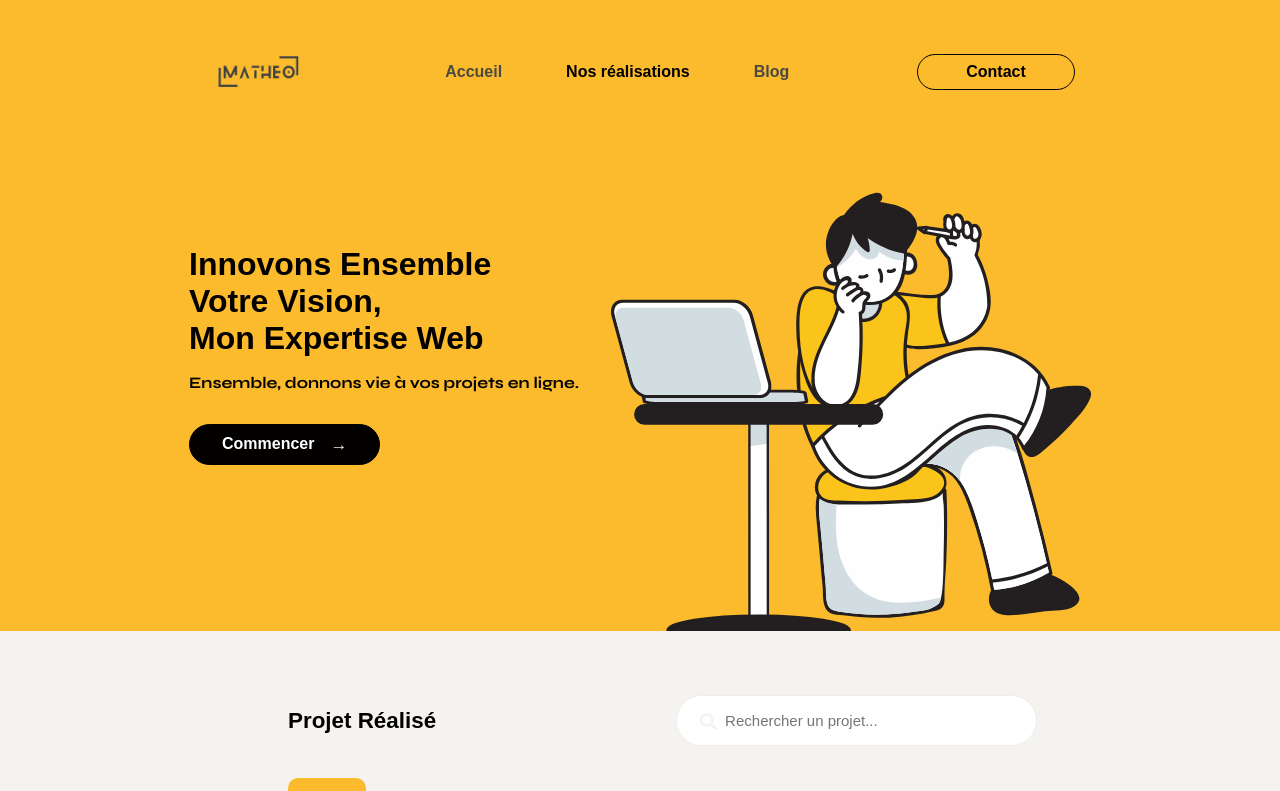
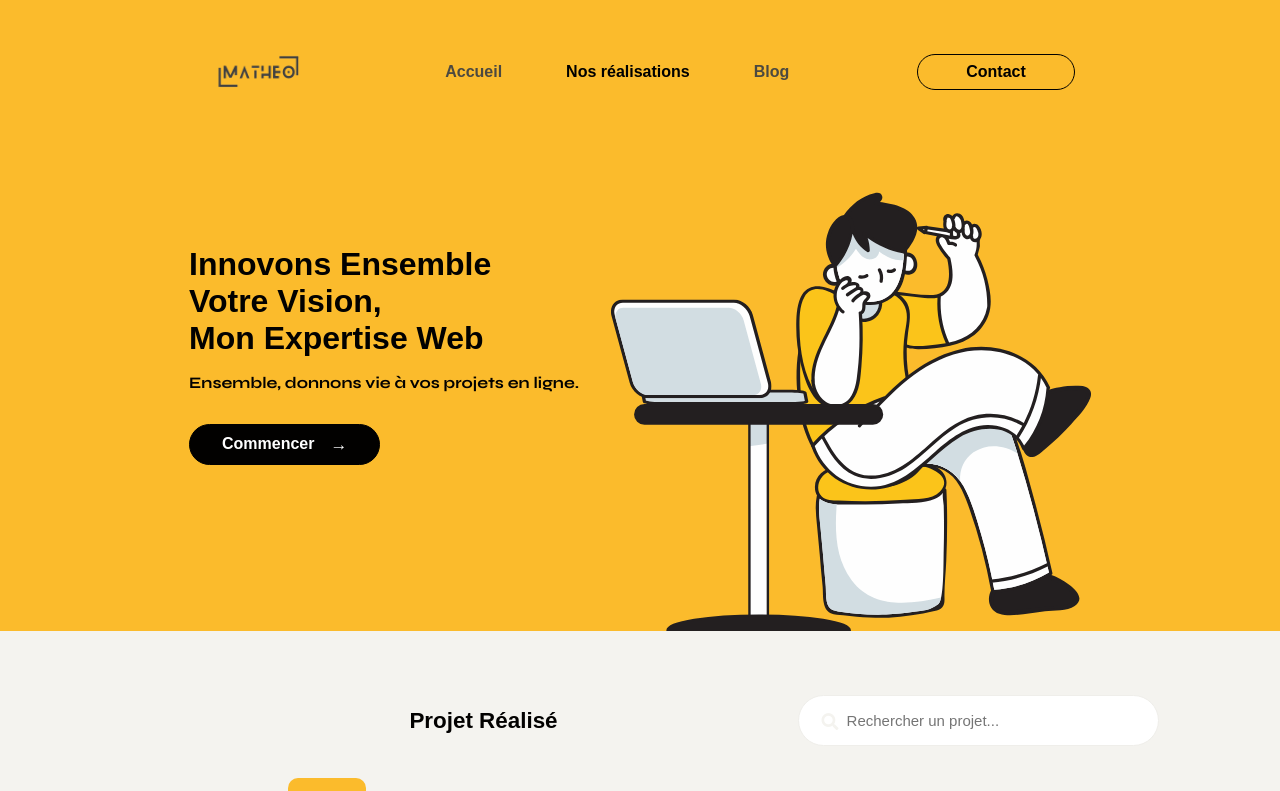
Before and after one commit to Matheo1210/web-design-agence, an Angular app: page / in a window 1280 px wide. Shown: the top 791 px of the page. Built offline with nearby package versions, Linux system fonts and the light colour scheme; a web font is replaced by a local one.

Commit message:
Update projet.component.scss

```diff
--- a/src/app/projet/projet.component.scss
+++ b/src/app/projet/projet.component.scss
@@ -1,10 +1,9 @@
 .input {
   display: flex;
-  justify-content: flex-start;
+  justify-content: center;
   align-items: center;
   text-align: center;
   margin-top: 10rem;
-  margin-left: 31rem;
   margin-bottom: 3rem;
 }
 
@@ -196,10 +195,6 @@
 }
 
 @media screen and (max-width: 2000px) {
-  .input {
-    margin-bottom: 0;
-    margin-left: 36rem;
-  }
   .project {
     display: flex;
   }
```
